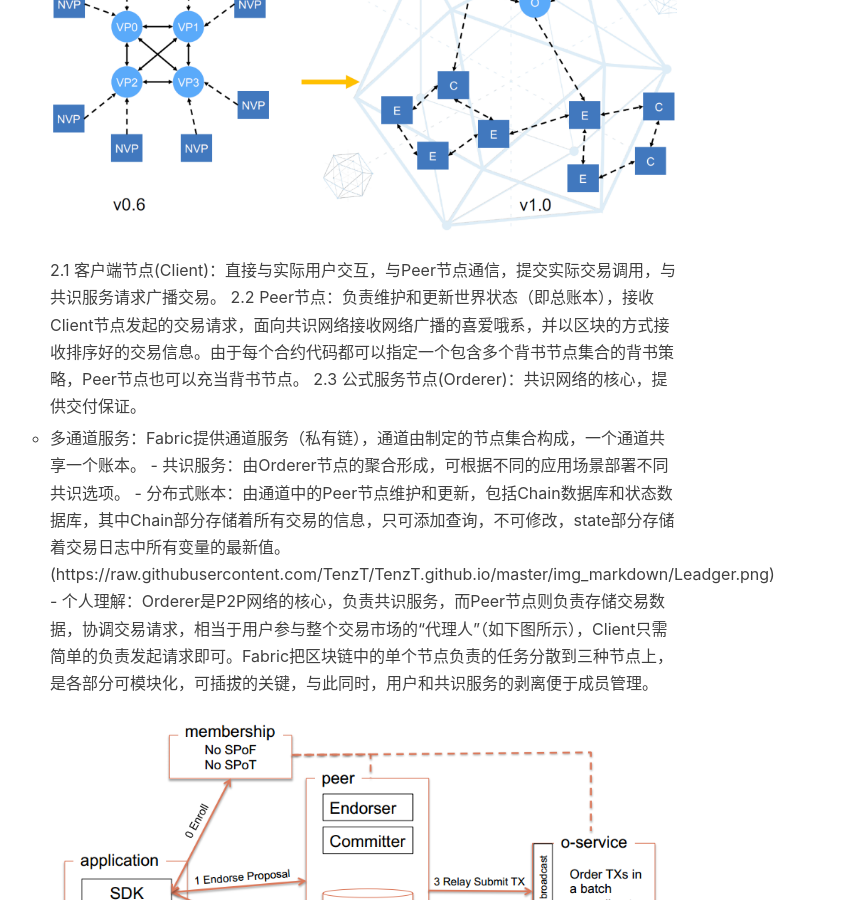
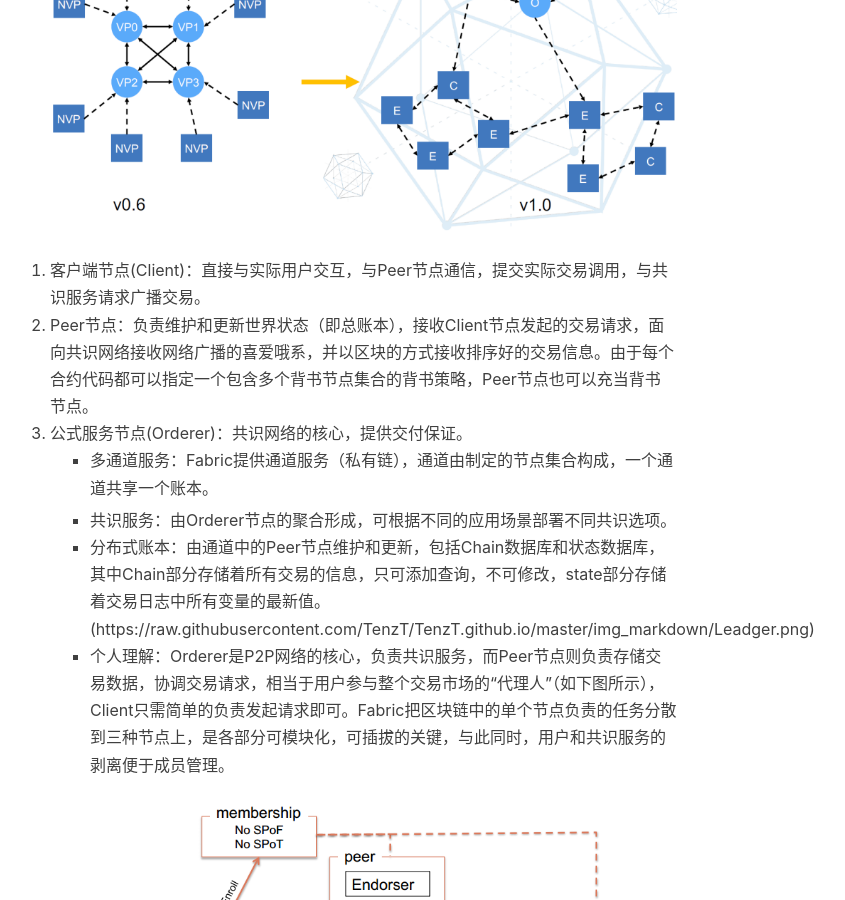
Before and after one commit to TenzT/TenzT.github.io, a Jekyll site: the page built from _posts/2018-05-08-blockchain-fabric-Infrastructure.markdown, in a window 1280 px wide and 900 px high, scrolled down 2730 px. Shown: the whole window, without its empty margins (295-1140 px from the left). Built offline with Jekyll 4.4.1, drawn with Linux system fonts in a browser that asks for light colours; nearby versions of some CDN libraries; comment, search, counter and statistics services are not loaded.

Commit message:
修改排版

```diff
--- a/_posts/2018-05-08-blockchain-fabric-Infrastructure.markdown
+++ b/_posts/2018-05-08-blockchain-fabric-Infrastructure.markdown
@@ -45,19 +45,19 @@ tags:
     8. Code Signer Certificates(CodeSignerCerts)：对代码（目前理解为链码）进行签名。
 <br>
 
-2. 区块链服务（核心）
+3. 区块链服务（核心）
 - P2P网络：原始的区块链的网络结构，去中心化的核心。在Fabric v0.6下，整个网络只有验证节点和非验证节点两种类型，而v1.0下整个网络的节点类型三个：
 ![](https://raw.githubusercontent.com/TenzT/TenzT.github.io/master/img_markdown/P2P.png)
-    2.1 客户端节点(Client)：直接与实际用户交互，与Peer节点通信，提交实际交易调用，与共识服务请求广播交易。
-    2.2 Peer节点：负责维护和更新世界状态（即总账本），接收Client节点发起的交易请求，面向共识网络接收网络广播的喜爱哦系，并以区块的方式接收排序好的交易信息。由于每个合约代码都可以指定一个包含多个背书节点集合的背书策略，Peer节点也可以充当背书节点。
-    2.3 公式服务节点(Orderer)：共识网络的核心，提供交付保证。
+    1. 客户端节点(Client)：直接与实际用户交互，与Peer节点通信，提交实际交易调用，与共识服务请求广播交易。
+    2. Peer节点：负责维护和更新世界状态（即总账本），接收Client节点发起的交易请求，面向共识网络接收网络广播的喜爱哦系，并以区块的方式接收排序好的交易信息。由于每个合约代码都可以指定一个包含多个背书节点集合的背书策略，Peer节点也可以充当背书节点。
+    3. 公式服务节点(Orderer)：共识网络的核心，提供交付保证。
     - 多通道服务：Fabric提供通道服务（私有链），通道由制定的节点集合构成，一个通道共享一个账本。
 - 共识服务：由Orderer节点的聚合形成，可根据不同的应用场景部署不同共识选项。
 - 分布式账本：由通道中的Peer节点维护和更新，包括Chain数据库和状态数据库，其中Chain部分存储着所有交易的信息，只可添加查询，不可修改，state部分存储着交易日志中所有变量的最新值。(https://raw.githubusercontent.com/TenzT/TenzT.github.io/master/img_markdown/Leadger.png)
 - 个人理解：Orderer是P2P网络的核心，负责共识服务，而Peer节点则负责存储交易数据，协调交易请求，相当于用户参与整个交易市场的“代理人”（如下图所示），Client只需简单的负责发起请求即可。Fabric把区块链中的单个节点负责的任务分散到三种节点上，是各部分可模块化，可插拔的关键，与此同时，用户和共识服务的剥离便于成员管理。
 ![](https://raw.githubusercontent.com/TenzT/TenzT.github.io/master/img_markdown/RunTimeArchitecture.png)
 <br>
-3. 合约代码
+4. 合约代码
 - 合约代码是区块链上运行的一段代码，事故Fabric中只能合约的实现部分。
 - 交易是区块链上流通的实体单元，而交易是通过调用合约代码对应的的操作产生的。于用户而言，是制定交易形式（即合约）的方式。
 - 在Peer上部署、安装、调用，用户发起交易则是通知Peer节点来掉用合约代码。
```
